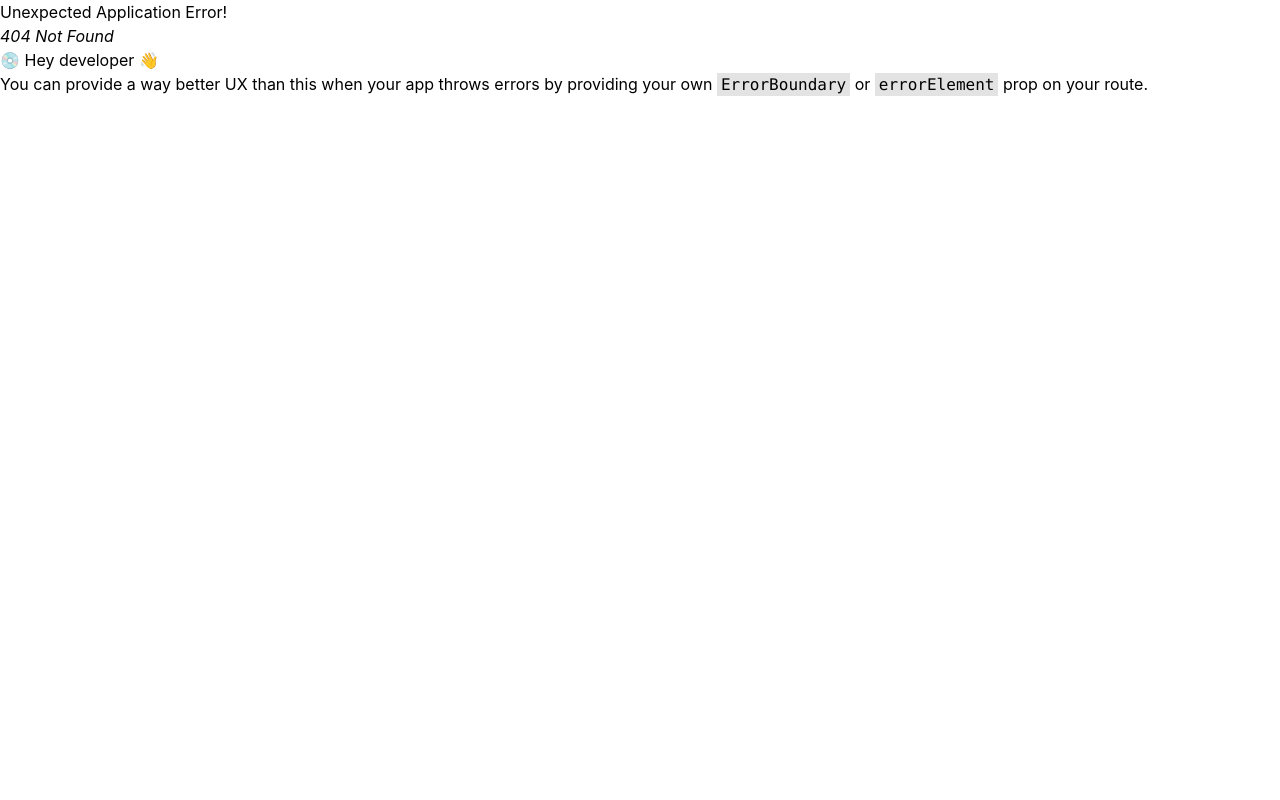
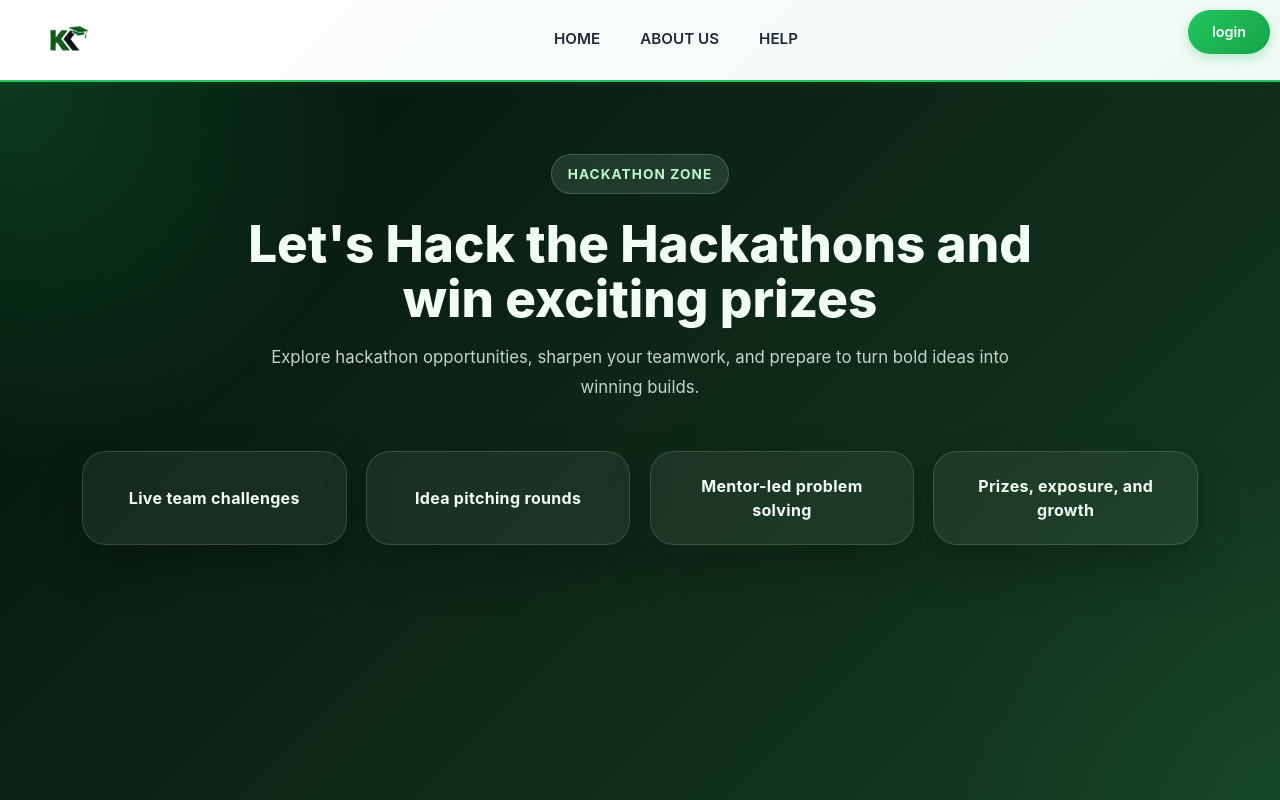
Before and after one commit to KareerKraft/Final_Project, a React app in the folder frontend/: page /hackathons in a window 1280 px wide. Before the commit this address had no page. Built offline with nearby package versions, Linux system fonts and the light colour scheme; the HTML template or start-up script is replaced by a standard one.

Commit message:
Added features

```diff
--- a/frontend/src/App.jsx
+++ b/frontend/src/App.jsx
@@ -19,6 +19,8 @@ import Intro from "./landing/pages/Intro";
 import Explore from "./landing/pages/Explore";
 import AboutUs from "./landing/pages/AboutUs";
 import Help from "./landing/pages/Help";
+import PlacementGuide from "./landing/pages/PlacementGuide";
+import Hackathons from "./landing/pages/Hackathons";
 import RoleSelect from "./pages/RoleSelect";
 import LandingLayout from "./landing/LandingLayout";
 
@@ -47,6 +49,22 @@ const appRouter = createBrowserRouter([
   {
     path: '/help',
     element: <Help />
+  },
+  {
+    path: '/placement-guide',
+    element: (
+      <LandingLayout>
+        <PlacementGuide />
+      </LandingLayout>
+    )
+  },
+  {
+    path: '/hackathons',
+    element: (
+      <LandingLayout>
+        <Hackathons />
+      </LandingLayout>
+    )
   },
   {
     path: '/role',
--- a/frontend/src/landing/pages/Explore.jsx
+++ b/frontend/src/landing/pages/Explore.jsx
@@ -68,6 +68,18 @@ export default function Explore() {
         >
           CREATE RESUME
         </button>
+        <button
+          className="explore-bottom-btn explore-bottom-btn-outline"
+          onClick={() => navigate("/placement-guide")}
+        >
+          PLACEMENT PREPARATION GUIDE
+        </button>
+        <button
+          className="explore-bottom-btn explore-bottom-btn-dark"
+          onClick={() => navigate("/hackathons")}
+        >
+          HACKATHONS
+        </button>
       </section>
     </main>
   );
--- /dev/null
+++ b/frontend/src/landing/pages/Hackathons.jsx
@@ -0,0 +1,41 @@
+import { toast } from "sonner";
+import "../styles/ExploreExtras.css";
+
+const hackathonHighlights = [
+  "Live team challenges",
+  "Idea pitching rounds",
+  "Mentor-led problem solving",
+  "Prizes, exposure, and growth",
+];
+
+export default function Hackathons() {
+  return (
+    <main className="extras-page extras-page-hackathons">
+      <section className="extras-hero">
+        <span className="extras-tag extras-tag-hackathons">Hackathon Zone</span>
+        <h1 className="extras-title">
+          Let&apos;s Hack the Hackathons and win exciting prizes
+        </h1>
+        <p className="extras-description">
+          Explore hackathon opportunities, sharpen your teamwork, and prepare to
+          turn bold ideas into winning builds.
+        </p>
+      </section>
+
+      <section className="extras-grid-section">
+        <div className="extras-highlight-grid">
+          {hackathonHighlights.map((item) => (
+            <button
+              key={item}
+              type="button"
+              className="extras-highlight-card"
+              onClick={() => toast.info(`${item} details will be added soon.`)}
+            >
+              {item}
+            </button>
+          ))}
+        </div>
+      </section>
+    </main>
+  );
+}
--- /dev/null
+++ b/frontend/src/landing/pages/PlacementGuide.jsx
@@ -0,0 +1,48 @@
+import { toast } from "sonner";
+import "../styles/ExploreExtras.css";
+
+const guideItems = [
+  "Appear Mock",
+  "SQL Guide",
+  "OS Guide",
+  "DBMS Guide",
+  "Practice DSA",
+  "Practice Assignment",
+  "Frequently Asked Interview Questions",
+];
+
+export default function PlacementGuide() {
+  const handleGuideClick = (title) => {
+    toast.info(`${title} section is coming soon.`);
+  };
+
+  return (
+    <main className="extras-page">
+      <section className="extras-hero">
+        <span className="extras-tag">Placement Preparation</span>
+        <h1 className="extras-title">Ace any interview with KareerKraft</h1>
+        <p className="extras-description">
+          Build confidence for placements with guided preparation tracks,
+          interview-focused practice, and revision-friendly resources.
+        </p>
+      </section>
+
+      <section className="extras-grid-section">
+        <div className="extras-grid">
+          {guideItems.map((item) => (
+            <button
+              key={item}
+              type="button"
+              className="extras-card"
+              onClick={() => handleGuideClick(item)}
+            >
+              <span className="extras-card-label">Preparation Track</span>
+              <strong>{item}</strong>
+              <p>Tap to explore this learning lane.</p>
+            </button>
+          ))}
+        </div>
+      </section>
+    </main>
+  );
+}
--- a/frontend/src/landing/styles/Explore.css
+++ b/frontend/src/landing/styles/Explore.css
@@ -177,6 +177,19 @@
   box-shadow: 0 18px 40px rgba(15, 23, 42, 0.18);
 }
 
+.explore-bottom-btn-outline {
+  background: rgba(255, 255, 255, 0.55);
+  color: #14532d;
+  border: 1px solid rgba(34, 197, 94, 0.22);
+  box-shadow: 0 18px 40px rgba(21, 128, 61, 0.12);
+}
+
+.explore-bottom-btn-dark {
+  background: #0f172a;
+  color: #f8fafc;
+  box-shadow: 0 18px 40px rgba(15, 23, 42, 0.24);
+}
+
 @media (max-width: 900px) {
   .explore-hero {
     grid-template-columns: 1fr;
--- /dev/null
+++ b/frontend/src/landing/styles/ExploreExtras.css
@@ -0,0 +1,152 @@
+.extras-page {
+  min-height: calc(100vh - 82px);
+  background:
+    radial-gradient(circle at top right, rgba(34, 197, 94, 0.2), transparent 30%),
+    radial-gradient(circle at bottom left, rgba(187, 247, 208, 0.4), transparent 28%),
+    linear-gradient(135deg, #f6fff8 0%, #ebfff1 36%, #d7fbe3 100%);
+  color: #163020;
+}
+
+.extras-page-hackathons {
+  background:
+    radial-gradient(circle at top left, rgba(34, 197, 94, 0.22), transparent 26%),
+    radial-gradient(circle at bottom right, rgba(21, 128, 61, 0.18), transparent 24%),
+    linear-gradient(135deg, #04130b 0%, #0d2516 44%, #163c22 100%);
+  color: #f3fff6;
+}
+
+.extras-hero {
+  max-width: 1180px;
+  margin: 0 auto;
+  padding: 4.5rem 2rem 2rem;
+  text-align: center;
+}
+
+.extras-tag {
+  display: inline-block;
+  border-radius: 999px;
+  padding: 0.55rem 1rem;
+  background: rgba(34, 197, 94, 0.12);
+  border: 1px solid rgba(34, 197, 94, 0.22);
+  color: #15803d;
+  font-size: 0.85rem;
+  font-weight: 700;
+  letter-spacing: 0.08em;
+  text-transform: uppercase;
+}
+
+.extras-tag-hackathons {
+  background: rgba(187, 247, 208, 0.12);
+  border-color: rgba(187, 247, 208, 0.2);
+  color: #bbf7d0;
+}
+
+.extras-title {
+  margin: 1.35rem auto 1rem;
+  max-width: 880px;
+  font-size: clamp(2.6rem, 4vw, 4.4rem);
+  line-height: 1.08;
+  font-weight: 800;
+}
+
+.extras-description {
+  max-width: 760px;
+  margin: 0 auto;
+  font-size: 1.05rem;
+  line-height: 1.8;
+  color: rgba(22, 48, 32, 0.76);
+}
+
+.extras-page-hackathons .extras-description {
+  color: rgba(243, 255, 246, 0.8);
+}
+
+.extras-grid-section {
+  max-width: 1180px;
+  margin: 0 auto;
+  padding: 1rem 2rem 4.5rem;
+}
+
+.extras-grid {
+  display: grid;
+  grid-template-columns: repeat(auto-fit, minmax(220px, 1fr));
+  gap: 1.2rem;
+}
+
+.extras-card {
+  text-align: left;
+  border: 1px solid rgba(34, 197, 94, 0.16);
+  border-radius: 24px;
+  padding: 1.35rem;
+  background: rgba(255, 255, 255, 0.8);
+  box-shadow: 0 20px 45px rgba(21, 128, 61, 0.1);
+  cursor: pointer;
+  transition: transform 0.2s ease, box-shadow 0.2s ease, border-color 0.2s ease;
+}
+
+.extras-card:hover,
+.extras-highlight-card:hover {
+  transform: translateY(-4px);
+}
+
+.extras-card:hover {
+  border-color: rgba(34, 197, 94, 0.36);
+  box-shadow: 0 26px 50px rgba(21, 128, 61, 0.16);
+}
+
+.extras-card-label {
+  display: inline-block;
+  margin-bottom: 0.8rem;
+  color: #16a34a;
+  font-size: 0.78rem;
+  font-weight: 700;
+  letter-spacing: 0.08em;
+  text-transform: uppercase;
+}
+
+.extras-card strong {
+  display: block;
+  margin-bottom: 0.55rem;
+  font-size: 1.1rem;
+}
+
+.extras-card p {
+  margin: 0;
+  color: rgba(22, 48, 32, 0.72);
+  line-height: 1.6;
+}
+
+.extras-highlight-grid {
+  display: grid;
+  grid-template-columns: repeat(auto-fit, minmax(220px, 1fr));
+  gap: 1.2rem;
+}
+
+.extras-highlight-card {
+  border: 1px solid rgba(187, 247, 208, 0.16);
+  border-radius: 24px;
+  padding: 1.4rem;
+  background: rgba(255, 255, 255, 0.06);
+  color: #f3fff6;
+  font-size: 1rem;
+  font-weight: 700;
+  letter-spacing: 0.02em;
+  box-shadow: 0 22px 48px rgba(0, 0, 0, 0.22);
+  cursor: pointer;
+  transition: transform 0.2s ease, border-color 0.2s ease, background 0.2s ease;
+}
+
+.extras-highlight-card:hover {
+  border-color: rgba(187, 247, 208, 0.32);
+  background: rgba(255, 255, 255, 0.1);
+}
+
+@media (max-width: 700px) {
+  .extras-hero {
+    padding: 3rem 1.25rem 1.5rem;
+  }
+
+  .extras-grid-section {
+    padding: 1rem 1.25rem 3rem;
+  }
+}
```
